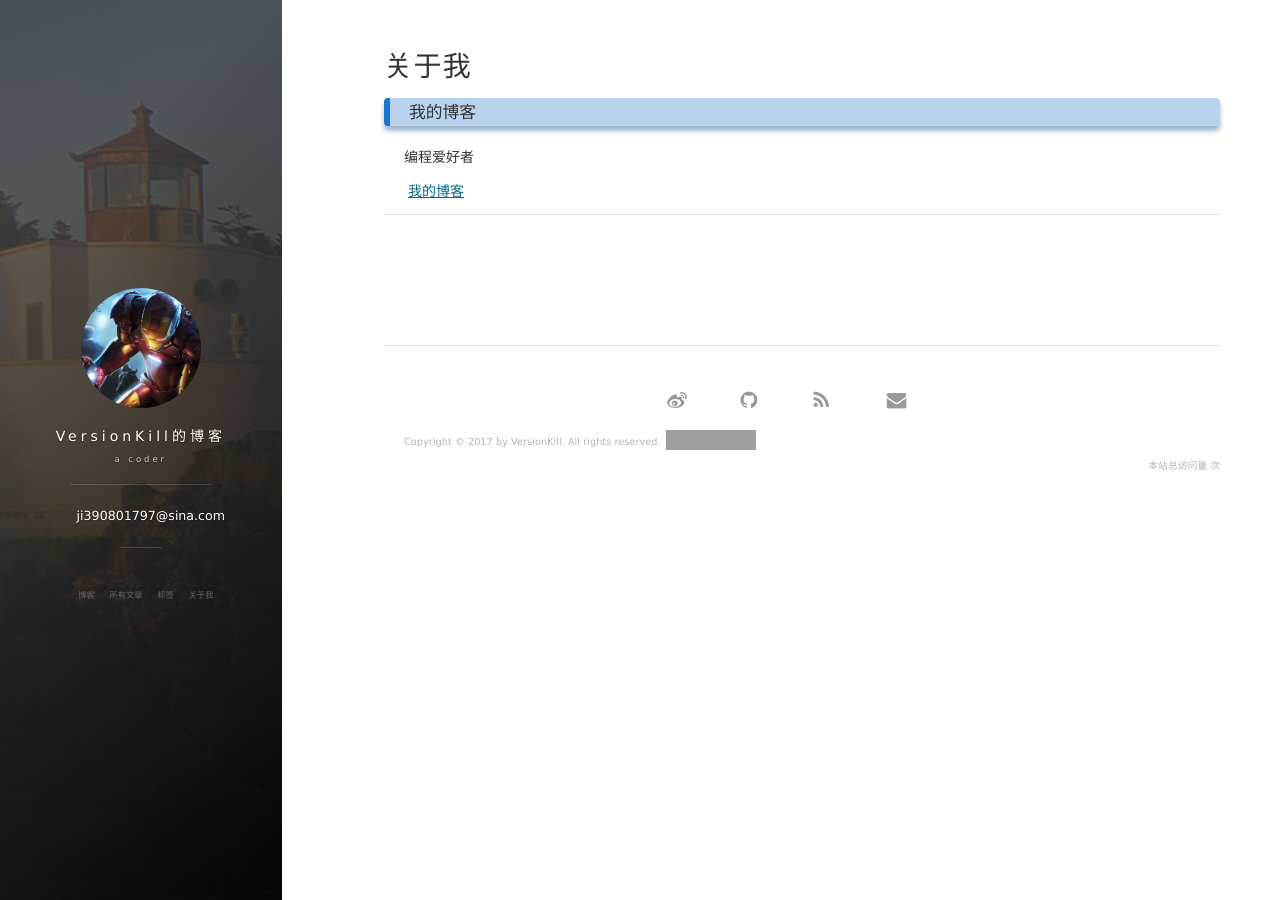
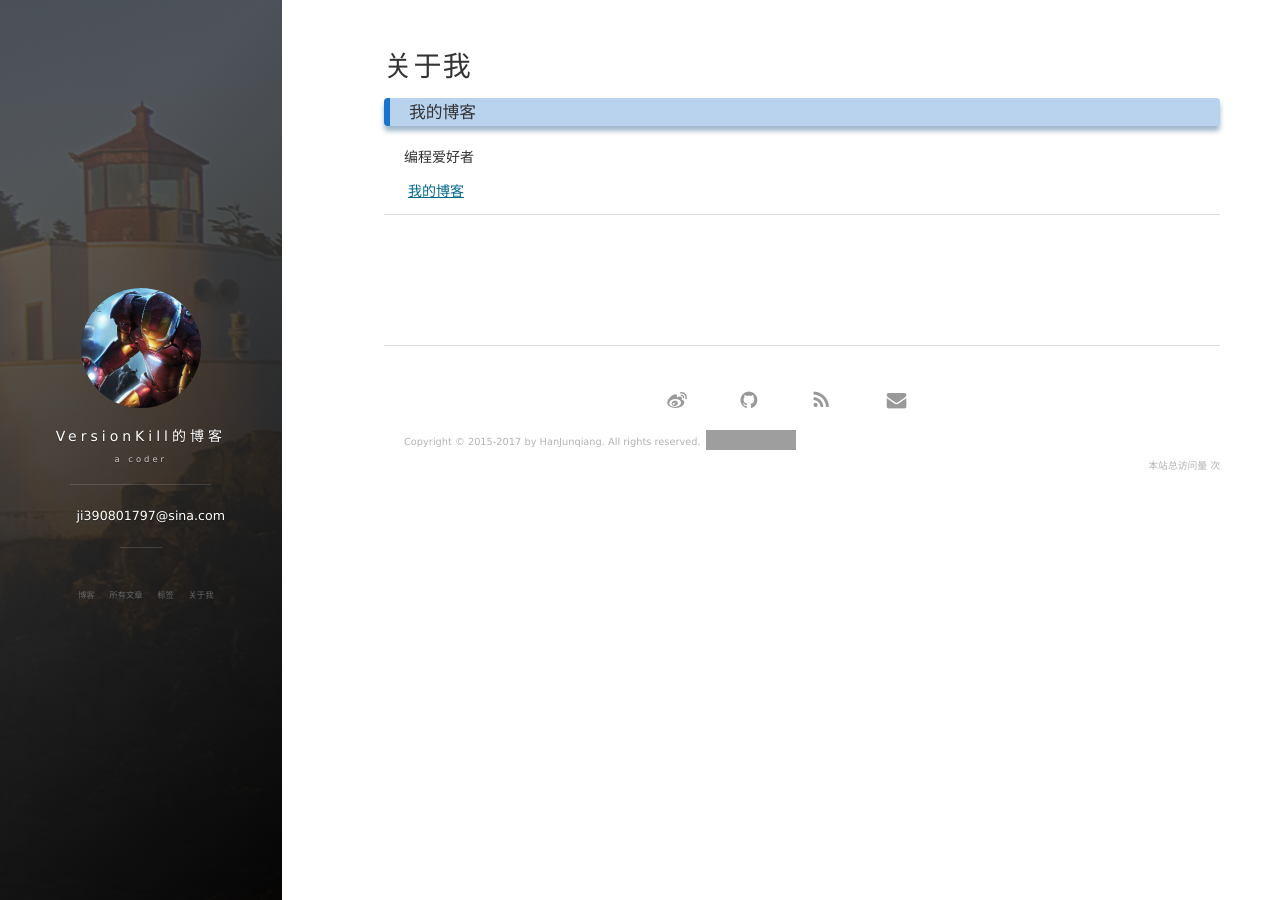
Before and after one commit to versionkill/versionkill.github.io, a Jekyll site: the page built from about.md, in a window 1280 px wide. Built offline with Jekyll 4.4.1, drawn with Linux system fonts in a browser that asks for light colours; nearby versions of some CDN libraries; comment, search, counter and statistics services are not loaded; grey boxes are pictures that could not be loaded.

Commit message:
Update footer.html

```diff
--- a/_includes/footer.html
+++ b/_includes/footer.html
@@ -67,12 +67,12 @@
 
         </div>
         <div class = "footer_div">
-           <p class="copyright text-muted">
-            Copyright © 2017 by VersionKill. All rights reserved.
+          <p class="copyright text-muted">
+            Copyright © 2015-2017 by HanJunqiang. All rights reserved.
             <iframe
                 style="margin-left: 2px; margin-bottom:-5px;"
                 frameborder="0" scrolling="0" width="91px" height="20px"
-                src="https://ghbtns.com/github-btn.html?user=versionkill&repo=versionkill.github.io&type=star&count=true" >
+                src="https://ghbtns.com/github-btn.html?user=XiaoHanGe&repo=XiaoHanGe.github.io&type=star&count=true" >
             </iframe>
             </p>
         	<div align="right">
```
